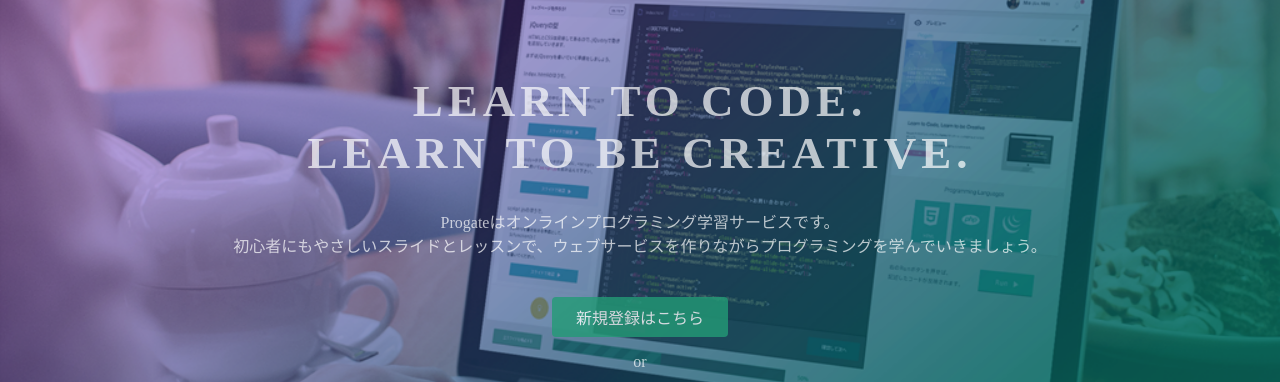
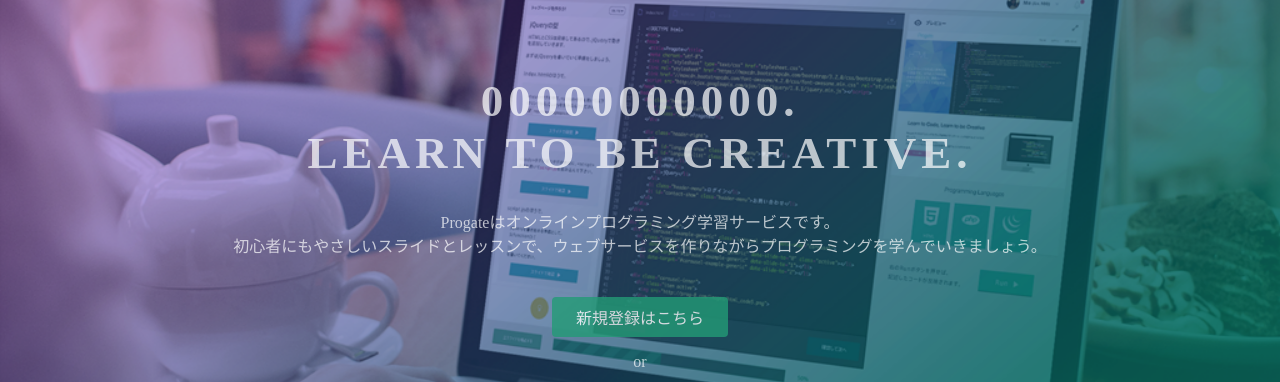
Before and after one commit to adopkoba/00github.io, a plain HTML site: page index.html in a window 1280 px wide. Shown: the part 135-517 px from the top of the page. Drawn offline with Linux system fonts and the light colour scheme.

Commit message:
Update index.html

```diff
--- a/index.html
+++ b/index.html
@@ -23,7 +23,7 @@
   </header>
   <div class="top-wrapper">
     <div class="container">
-      <h1>LEARN TO CODE.<br>LEARN TO BE CREATIVE.</h1>
+      <h1>00000000000.<br>LEARN TO BE CREATIVE.</h1>
       <p>Progateはオンラインプログラミング学習サービスです。<br>初心者にもやさしいスライドとレッスンで、ウェブサービスを作りながらプログラミングを学んでいきましょう。</p>
       <div class="btn-wrapper">
         <a href="#" class="btn signup">新規登録はこちら</a>
```
